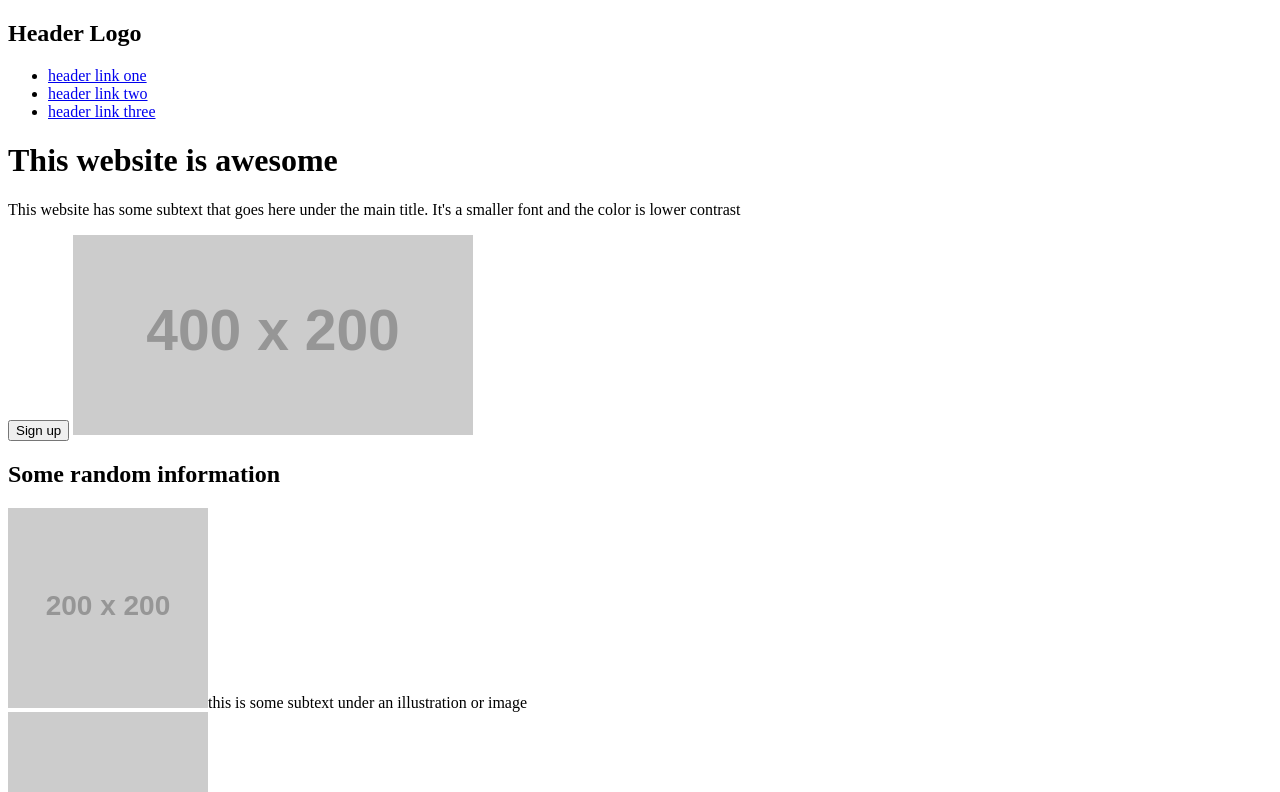
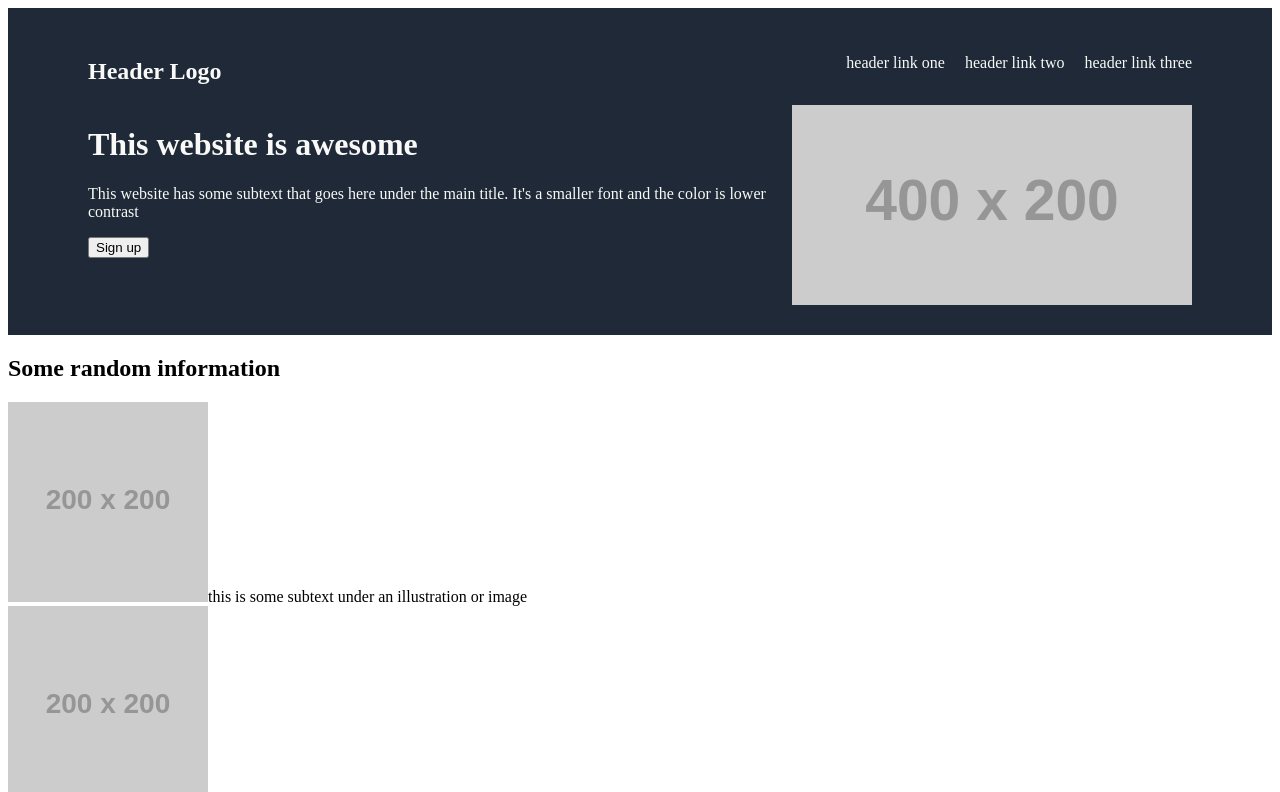
Before and after one commit to Johan1984/odin-landing-page, a plain HTML site: page index.html in a window 1280 px wide. Shown: the top 792 px of the page. Drawn offline with Linux system fonts and the light colour scheme; placeholder pictures from the web are drawn by us.

Commit message:
Styling the first div sections. Need to figure out how to chain css selectors.

```diff
--- a/index.html
+++ b/index.html
@@ -10,6 +10,8 @@
 
   <div class="body">
 
+    <div class="one">
+
       <div class="header">
         <h2>Header Logo</h2>
 
@@ -21,14 +23,16 @@
       </div>
 
       <div class="main">
+        <div class="submain">
           <h1>This website is awesome</h1>
 
           <p>This website has some subtext that goes here under the main title. It's a smaller font and the color is lower contrast</p>
 
           <button type="button">Sign up</button>
-
+        </div>
         <img src="https://placehold.co/400x200" alt="this is a placeholder for an image">
 
+      </div>
     </div>
 
     <div class="container">
--- a/stylesheet.css
+++ b/stylesheet.css
@@ -0,0 +1,41 @@
+.body {
+  flex-direction: column;
+
+}
+
+
+/* This Section will be the header and main class all under the div class = one */
+
+.one {
+  background-color: #1F2937;
+  color: #F9FAF8;
+  padding: 30px;
+
+
+}
+/* Will all fall under the div one class */
+.header {
+  display: flex;
+  justify-content: space-between;
+  margin-left: 50px;
+}
+
+ul {
+  display: flex;
+  list-style: none;
+  margin-right: 50px;
+  gap: 20px;
+}
+
+a {
+  color: #F9FAF8;
+  text-decoration: none;
+}
+
+.main {
+  display: flex;
+  margin-left: 50px;
+  margin-right: 50px;
+}
+
+/* Look at how to chain css selectors. Need to style the button and text*/
```
Lines whose indentation alone changed are shown as unchanged.
